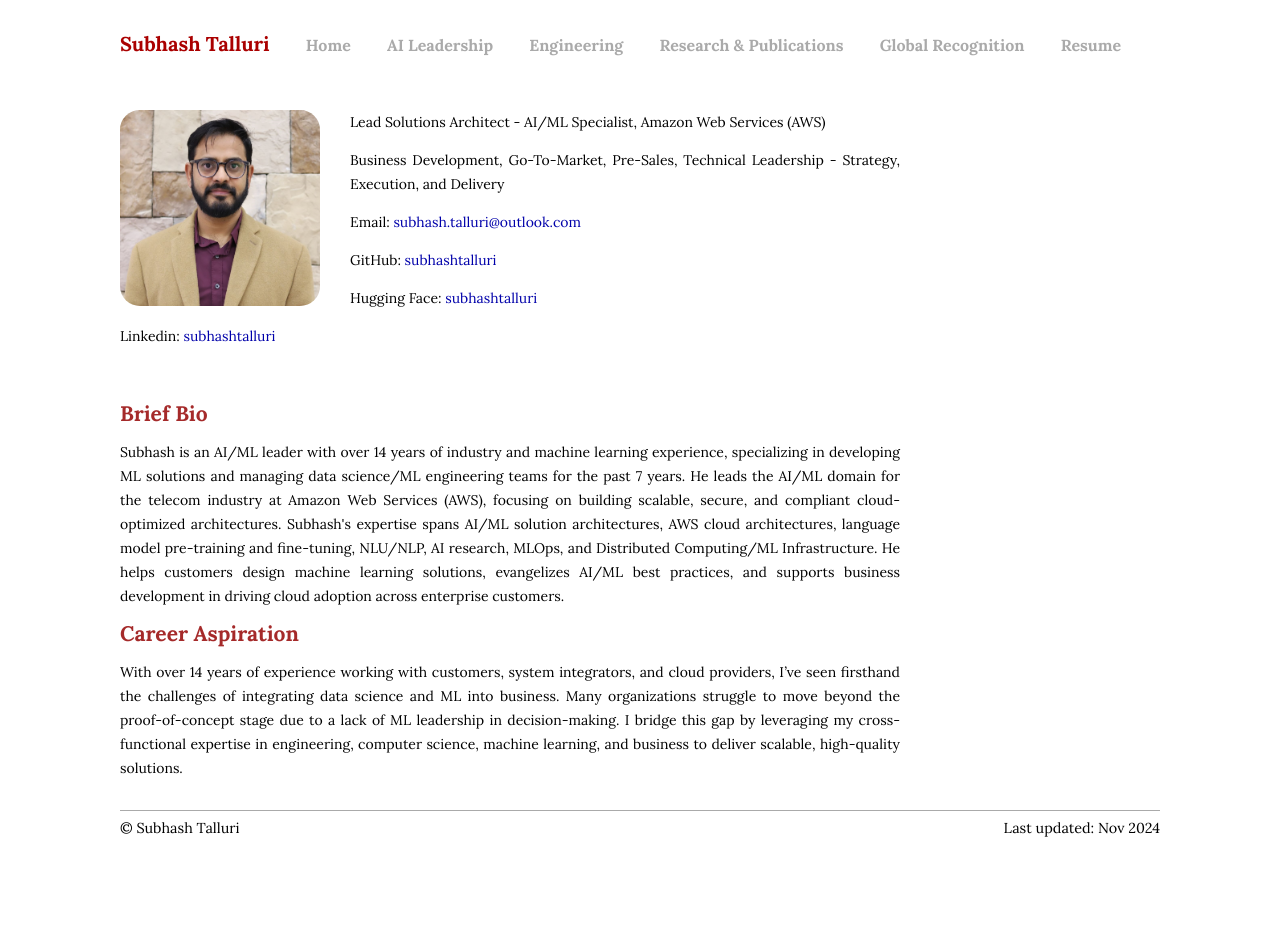
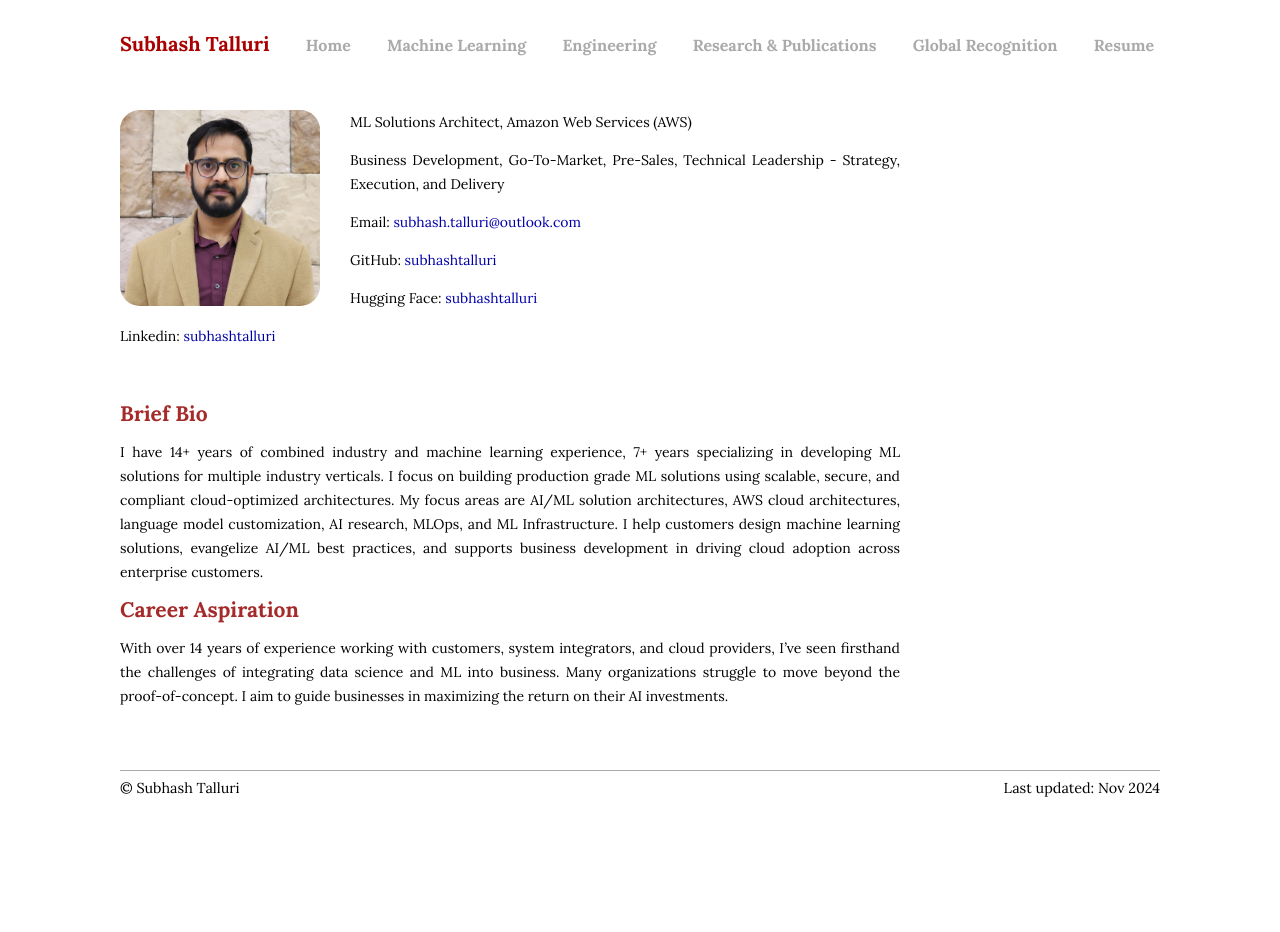
Before and after one commit to subhashtalluri/subhashtalluri.github.io, a Jekyll site: the page built from index.md, in a window 1280 px wide. Built offline with Jekyll 4.4.1, drawn with Linux system fonts in a browser that asks for light colours.

Commit message:
dec update

```diff
--- a/_includes/header.html
+++ b/_includes/header.html
@@ -1,7 +1,7 @@
 <div class="header">
   <h1 class="title"><b><a href="/">Subhash Talluri</a></b></h1>
   <a class="extra" href="/">Home</a>
-  <a class="extra" href="/analytics.html">AI Leadership</a>
+  <a class="extra" href="/analytics.html">Machine Learning</a>
   <a class="extra" href="/engineering.html">Engineering</a>
   <a class="extra" href="/blog.html">Research & Publications</a>
   <a class="extra" href="/other.html">Global Recognition</a>
--- a/_layouts/home.html
+++ b/_layouts/home.html
@@ -12,7 +12,7 @@
                             <img src="/assets/me.jpg" alt="Subhash Talluri" style="width: 200px; height: 196px; border-radius: 10%;">
                         </div>
                         <div class="contact">
-                            <p>Lead Solutions Architect - AI/ML Specialist, Amazon Web Services (AWS)</p>
+                            <p>ML Solutions Architect, Amazon Web Services (AWS)</p>
                             <p>Business Development, Go-To-Market, Pre-Sales, Technical Leadership - Strategy, Execution, and Delivery </p>
                             <p>Email: <a href="mailto:subhash.talluri@outlook.com">subhash.talluri@outlook.com</a></p>
                             <p>GitHub: <a href="https://github.com/subhashtalluri">subhashtalluri</a></p>
@@ -23,10 +23,14 @@
 
                     <div class="homecontent">
                         <h2 style="color: brown;">Brief Bio</h2>
-                        <p>Subhash is an AI/ML leader with over 14 years of industry and machine learning experience, specializing in developing ML solutions and managing data science/ML engineering teams for the past 7 years. He leads the AI/ML domain for the telecom industry at Amazon Web Services (AWS), focusing on building scalable, secure, and compliant cloud-optimized architectures. Subhash's expertise spans AI/ML solution architectures, AWS cloud architectures, language model pre-training and fine-tuning, NLU/NLP, AI research, MLOps, and Distributed Computing/ML Infrastructure. He helps customers design machine learning solutions, evangelizes AI/ML best practices, and supports business development in driving cloud adoption across enterprise customers.</p>
+                        <p>I have 14+ years of combined industry and machine learning experience, 7+ years specializing in developing ML solutions for multiple industry verticals.
+                           I focus on building production grade ML solutions using scalable, secure, and compliant cloud-optimized architectures.
+                           My focus areas are AI/ML solution architectures, AWS cloud architectures, language model customization, AI research, MLOps, and ML Infrastructure. I help customers design machine learning solutions, evangelize AI/ML best practices, and supports business development in driving cloud adoption across enterprise customers.</p>
 
                         <h2 style="color: brown;">Career Aspiration</h2>
-                        <p>With over 14 years of experience working with customers, system integrators, and cloud providers, I’ve seen firsthand the challenges of integrating data science and ML into business. Many organizations struggle to move beyond the proof-of-concept stage due to a lack of ML leadership in decision-making. I bridge this gap by leveraging my cross-functional expertise in engineering, computer science, machine learning, and business to deliver scalable, high-quality solutions.</p>
+                        <p>With over 14 years of experience working with customers, system integrators, and cloud providers, I’ve seen firsthand the challenges of integrating data science and ML into business.
+                            Many organizations struggle to move beyond the proof-of-concept. I aim to guide businesses in maximizing the return on their AI investments.
+                            </p>
                     </div>
                 </div>
 
--- a/analytics.html
+++ b/analytics.html
@@ -6,9 +6,9 @@ title: Subhash Talluri | Analytics
 <h3><i><b><span style="color:brown"><font size="4">Professional Summary</font></span></b></i></h3>
 <br>
 
-Subhash leads enterprise AI transformations, driving strategy development, execution, and delivery to achieve scalable, business-aligned outcomes.
- He oversees multi-country initiatives, leading teams across solution architecture, sales, business development, and AI services/products to accelerate AI adoption.
- He serves as a technical thought leader and trusted advisor to both internal and external customers.
+I focus on Data, ML, and Go-To-Market to realize cloud-optimized architectures. My areas of expertise include ML solution architectures, AWS cloud architectures, language model customization, AI Research, ML Infrastructure, distributed computing, MLOps, application development, program management, business intelligence, system integrations, and automations.
+I also lead enterprise AI transformations, driving strategy development, execution, and delivery to achieve scalable, business-aligned outcomes.
+I oversee multi-country initiatives, leading teams across solution architecture, sales, business development, and AI services/products to accelerate AI adoption.
 <ul>
 
 </ul>
```
